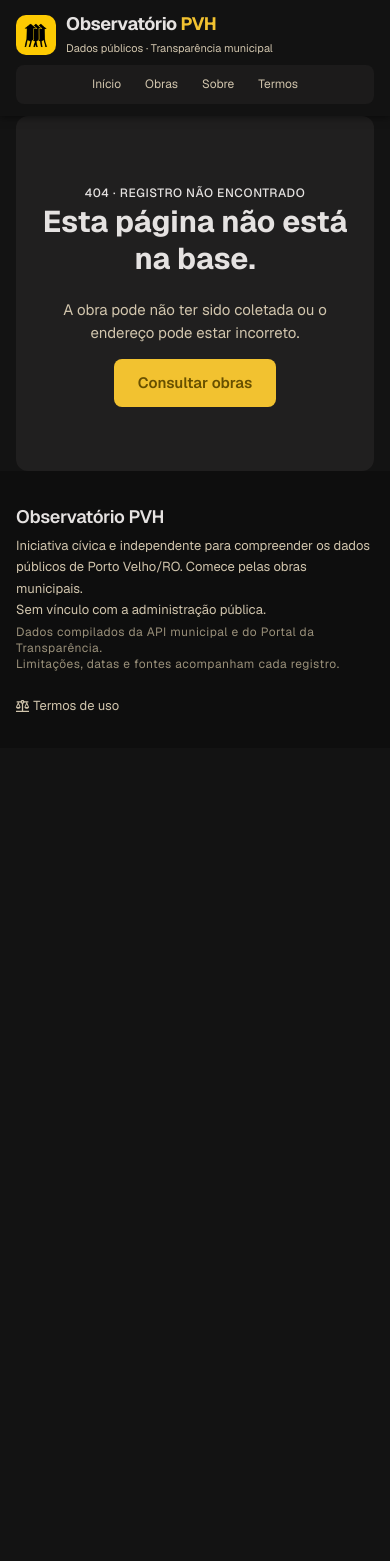
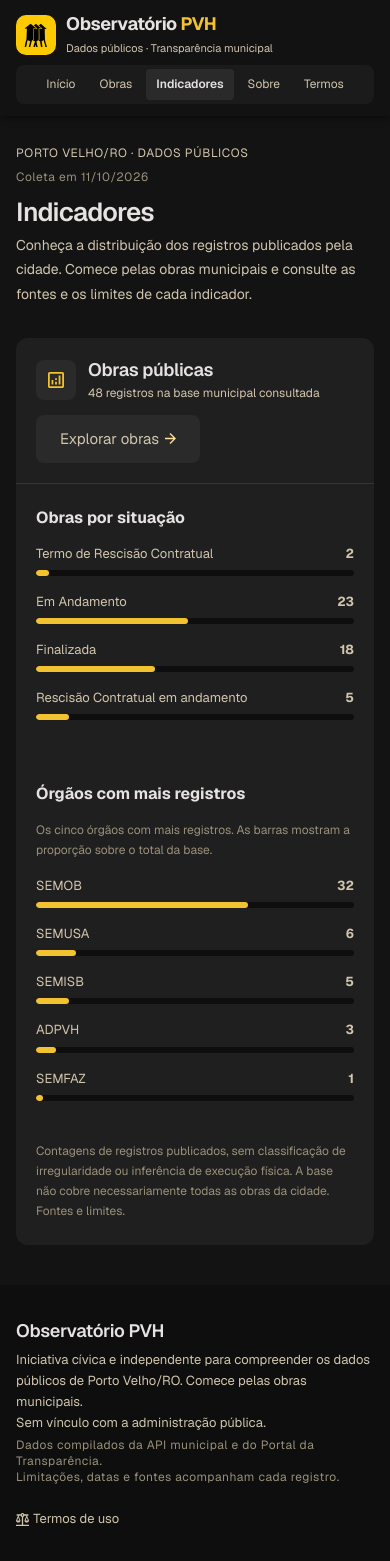
Before and after one commit to ArmandoGT/observatorio-pvh, a Next.js app: page /indicadores in a window 390 px wide. Before the commit this address had no page. Before the commit the page ends 844 px from the top, so only its background shows below. Built offline with nearby package versions, Linux system fonts and the light colour scheme.

Commit message:
Implement indicators page and related components; update navigation and styles. Added a new Indicators page to display public works data, including status and organization breakdowns. Updated navigation to include a link to the new page and refactored styles for better layout and responsiveness.

```diff
--- a/src/app/globals.css
+++ b/src/app/globals.css
@@ -503,13 +503,12 @@ kbd {
   border-radius: 12px;
   overflow: hidden;
 }
-.analytics > summary {
+.analytics-header {
   display: flex;
   align-items: center;
   justify-content: space-between;
   gap: 20px;
   padding: 24px;
-  list-style: none;
 }
 summary::-webkit-details-marker {
   display: none;
@@ -520,18 +519,19 @@ summary::-webkit-details-marker {
   gap: 16px;
   min-width: 0;
 }
-.analytics-heading strong {
+.analytics-heading h2 {
   display: block;
   font-size: 20px;
   letter-spacing: -0.3px;
   line-height: 28px;
   font-weight: 600;
-}
-.analytics-heading small {
+  margin: 0;
+}
+.analytics-heading p {
   display: block;
   font-size: 13px;
   color: var(--muted);
-  margin-top: 2px;
+  margin: 2px 0 0;
 }
 .icon-box {
   display: flex;
@@ -543,18 +543,6 @@ summary::-webkit-details-marker {
   border-radius: 8px;
   background: var(--surface-raised);
 }
-.disclosure-action {
-  display: flex;
-  align-items: center;
-  gap: 8px;
-  font-size: 12px;
-  color: var(--dim);
-  letter-spacing: 0.6px;
-  white-space: nowrap;
-}
-.analytics[open] .disclosure-action img {
-  transform: rotate(180deg);
-}
 .analytics-grid {
   padding: 0 24px 24px;
   display: grid;
@@ -562,9 +550,15 @@ summary::-webkit-details-marker {
   gap: 24px;
   border-top: 1px solid var(--line);
 }
-.analytics-grid h2 {
+.analytics-grid h3 {
   font-size: 16px;
   margin: 24px 0 16px;
+}
+.chart-description {
+  color: var(--dim);
+  font-size: 12px;
+  line-height: 20px;
+  margin: 0 0 16px;
 }
 .chart-row {
   margin-bottom: 16px;
@@ -1989,6 +1983,21 @@ dd small {
     align-self: flex-end;
   }
 }
+@media (min-width: 701px) and (max-width: 1100px) {
+  .header-inner {
+    grid-template-columns: 1fr;
+    gap: 0;
+    padding-block: 12px;
+  }
+  .brand {
+    padding-block: 0;
+  }
+  .main-nav {
+    grid-column: 1;
+    justify-self: center;
+    margin-top: 12px;
+  }
+}
 @media (max-width: 920px) {
   .open-data-pill {
     display: none;
@@ -2121,7 +2130,7 @@ dd small {
   .analytics {
     margin-top: 32px;
   }
-  .analytics > summary {
+  .analytics-header {
     padding: 20px;
     gap: 12px;
     flex-wrap: wrap;
@@ -2129,15 +2138,12 @@ dd small {
   .analytics-heading {
     gap: 12px;
   }
-  .analytics-heading strong {
+  .analytics-heading h2 {
     font-size: 18px;
     line-height: 24px;
   }
-  .analytics-heading small {
+  .analytics-heading p {
     font-size: 12px;
-  }
-  .disclosure-action {
-    margin-left: 52px;
   }
   .analytics-grid {
     grid-template-columns: 1fr;
--- /dev/null
+++ b/src/app/indicadores/page.tsx
@@ -0,0 +1,38 @@
+import type { Metadata } from "next";
+import { snapshot } from "@/lib/data";
+import { dateLabel } from "@/lib/display";
+import { ObrasIndicators } from "@/features/obras/Indicators";
+
+export const metadata: Metadata = {
+  title: "Indicadores",
+  description:
+    "Indicadores dos dados públicos de Porto Velho. Consulte a distribuição das obras municipais por situação e órgão responsável.",
+};
+
+export default function Indicators() {
+  return (
+    <main id="conteudo" className="container page-main indicators-page">
+      <div className="page-kicker">
+        <span>PORTO VELHO/RO · DADOS PÚBLICOS</span>
+        <small>Coleta em {dateLabel(snapshot.generatedAt)}</small>
+      </div>
+      <h1 className="page-title">Indicadores</h1>
+      <p className="page-intro">
+        Conheça a distribuição dos registros publicados pela cidade. Comece
+        pelas obras municipais e consulte as fontes e os limites de cada
+        indicador.
+      </p>
+      {snapshot.syncStatus === "error" && (
+        <div className="notice error" role="alert">
+          A última sincronização falhou. Exibimos a última base válida.
+        </div>
+      )}
+      {snapshot.syncStatus === "partial" && (
+        <div className="notice" role="status">
+          A última consulta de contratos foi parcial.
+        </div>
+      )}
+      <ObrasIndicators />
+    </main>
+  );
+}
--- a/src/components/Navigation.tsx
+++ b/src/components/Navigation.tsx
@@ -14,6 +14,12 @@ export function Navigation() {
         pathname === module.href.slice(0, -1) ||
         pathname.startsWith(module.href),
     })),
+    {
+      href: "/indicadores/",
+      label: "Indicadores",
+      active:
+        pathname === "/indicadores" || pathname.startsWith("/indicadores/"),
+    },
     {
       href: "/metodologia/",
       label: "Sobre",
--- /dev/null
+++ b/src/features/obras/Indicators.tsx
@@ -0,0 +1,94 @@
+import Link from "next/link";
+import { latestWorks } from "@/lib/data";
+import { FigmaAsset } from "@/components/FigmaAsset";
+
+export function ObrasIndicators() {
+  const statusCounts = [...new Set(latestWorks.map((work) => work.status))].map(
+    (status) => ({
+      status,
+      count: latestWorks.filter((work) => work.status === status).length,
+    }),
+  );
+  const organizations = [
+    ...new Set(
+      latestWorks
+        .map((work) => work.organization)
+        .filter((name): name is string => !!name),
+    ),
+  ]
+    .map((name) => ({
+      name,
+      count: latestWorks.filter((work) => work.organization === name).length,
+    }))
+    .sort((a, b) => b.count - a.count)
+    .slice(0, 5);
+
+  return (
+    <section className="analytics" aria-labelledby="obras-indicators-heading">
+      <div className="analytics-header">
+        <div className="analytics-heading">
+          <span className="icon-box" aria-hidden="true">
+            <FigmaAsset file="2d89f.svg" />
+          </span>
+          <div>
+            <h2 id="obras-indicators-heading">Obras públicas</h2>
+            <p>{latestWorks.length} registros na base municipal consultada</p>
+          </div>
+        </div>
+        <Link href="/obras/" className="button button-secondary">
+          Explorar obras <FigmaAsset file="6a0f6.svg" />
+        </Link>
+      </div>
+      <div className="analytics-grid">
+        <section aria-labelledby="status-chart-heading">
+          <h3 id="status-chart-heading">Obras por situação</h3>
+          {statusCounts.length === 0 && (
+            <p className="overview-note">Sem registros disponíveis na base.</p>
+          )}
+          {statusCounts.map(({ status, count }) => (
+            <div className="chart-row" key={status}>
+              <div>
+                <span>{status}</span>
+                <strong>{count}</strong>
+              </div>
+              <div className="chart-track" aria-hidden="true">
+                <span
+                  style={{ width: `${(count / latestWorks.length) * 100}%` }}
+                />
+              </div>
+            </div>
+          ))}
+        </section>
+        <section aria-labelledby="organization-chart-heading">
+          <h3 id="organization-chart-heading">Órgãos com mais registros</h3>
+          <p className="chart-description">
+            Os cinco órgãos com mais registros. As barras mostram a proporção
+            sobre o total da base.
+          </p>
+          {organizations.length === 0 && (
+            <p className="overview-note">Órgãos responsáveis indisponíveis.</p>
+          )}
+          {organizations.map(({ name, count }) => (
+            <div className="chart-row" key={name}>
+              <div>
+                <span>{name}</span>
+                <strong>{count}</strong>
+              </div>
+              <div className="chart-track" aria-hidden="true">
+                <span
+                  style={{ width: `${(count / latestWorks.length) * 100}%` }}
+                />
+              </div>
+            </div>
+          ))}
+        </section>
+        <p className="overview-note">
+          Contagens de registros publicados, sem classificação de irregularidade
+          ou inferência de execução física. A base não cobre necessariamente
+          todas as obras da cidade.{" "}
+          <Link href="/metodologia/">Fontes e limites</Link>.
+        </p>
+      </div>
+    </section>
+  );
+}
```
Also changed, not shown: src/features/obras/Overview.tsx (+0 -78 lines).
